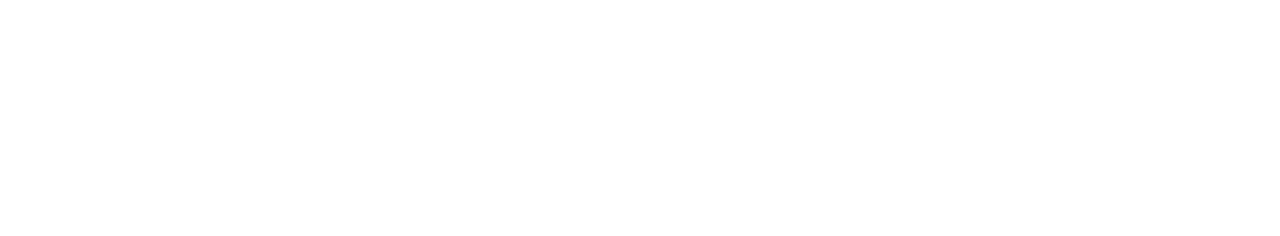
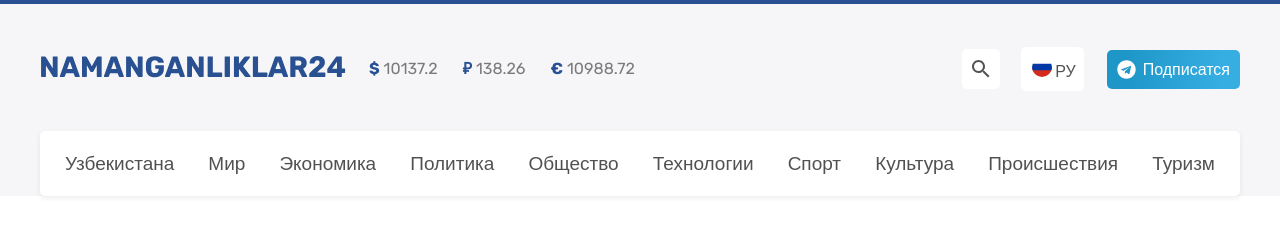
Before and after one commit to shakhbozbekusmonov/namanganliklar-24, a plain HTML site: page index.html in a window 1280 px wide. Drawn offline with Linux system fonts and the light colour scheme.

Commit message:
Header done

```diff
--- a/css/main.css
+++ b/css/main.css
@@ -86,3 +86,112 @@ ul{
 a{
     text-decoration: none;
 }
+
+/********************** HEADER STYLES START ************************/
+.site-header{
+    margin-bottom: 18px;
+    padding-top: 43px;
+    background-color: #F6F6F9;
+    border-top: 4px solid #295093;
+}
+
+.site-header__wrapper--start{
+    display: flex;
+    flex-wrap: wrap;
+    justify-content: space-between;
+    align-items: center;
+    margin-bottom: 40px;
+}
+
+.site-header__start{
+    display: flex;
+    align-items: center;
+}
+
+.site-header__logo{
+    margin-right: 23px;
+}
+
+.site-header__currency-list{
+    display: flex;
+}
+
+.site-header__currency-item{
+    margin-right: 25px;
+    color: #7A7A7A;
+}
+
+.site-header__currency--symbol{
+    font-weight: 700;
+    font-size: 16px;
+    line-height: 19px;
+    color: #285193;
+}
+
+.site-header__end{
+    display: flex;
+    align-items: center;
+}
+
+.site-header__search-box{
+    width: 38px;
+    height: 40px;
+    margin-right: 21px;
+    background-color: #fff;
+    background-image: url("../images/search-icon.svg");
+    background-repeat: no-repeat;
+    background-size: 18px;
+    background-position: center;
+    border-radius: 5px;
+}
+
+.site-header__languages-box{
+    margin-right: 23px;
+    padding: 10px 8px 10px 11px;
+    background-color: #fff;
+    border-radius: 5px;
+    font-weight: 500;
+    font-size: 16px;
+    line-height: 19px;
+    color: #535353;
+}
+
+.site-header__languages-img{
+    border-radius: 50%;
+}
+
+.site-header__subscribe{
+    display: flex;
+    align-items: center;
+    padding: 10px;
+    font-weight: 500;
+    font-size: 16px;
+    line-height: 19px;
+    color: #fff;
+    background-image: linear-gradient(90deg, #1E96C8 15.07%, #37AEE2 85.96%);
+    border-radius: 5px;
+}
+
+.site-header__subscribe-img{
+    margin-right: 7px;
+}
+
+.site-header__wrapper--end{
+    padding: 21px 25px;
+    background-color: #fff;
+    box-shadow: 0px 2px 5px rgba(159, 159, 159, 0.19);
+    border-radius: 5px;
+}
+
+.sitenav__list{
+    display: flex;
+    justify-content: space-between;
+}
+
+.sitenav__link{
+    font-weight: 500;
+    font-size: 19px;
+    line-height: 23px;
+    color: #515151;
+}
+/********************** HEADER STYLES END ************************/
--- a/index.html
+++ b/index.html
@@ -10,7 +10,89 @@
 </head>
 <body>
 
+    <!-- HEADER START -->
+    <header class="site-header">
+        <div class="container">
+            <div class="site-header__wrapper--start">
+                <div class="site-header__start">
+                    <a class="site-header__logo" href="./index.html">
+                        <img class="site-header__logo--img" src="./images/logo.svg"
+                        width="306" height="33" alt="Namanganliklar 24 logo">
+                    </a>
 
+                    <ul class="site-header__currency-list">
+                        <li class="site-header__currency-item">
+                            <span class="site-header__currency--symbol">&dollar;</span>
+                            10137.2
+                        </li>
+                        <li class="site-header__currency-item">
+                            <span class="site-header__currency--symbol">&#8381;</span>
+                            138.26
+                        </li>
+                        <li class="site-header__currency-item">
+                            <span class="site-header__currency--symbol">&euro;</span>
+                            10988.72
+                        </li>
+                    </ul>
+                </div>
+
+                <div class="site-header__end">
+                    <div class="site-header__search-box">
+
+                    </div>
+
+                    <div class="site-header__languages-box">
+                        <img class="site-header__languages-img" src="./images/russian-flag.svg" width="20" height="20" alt="Russian flag icon">
+                        РУ
+                    </div>
+
+                    <a class="site-header__subscribe" href="#" role="button">
+                        <img class="site-header__subscribe-img" src="./images/telegram-icon.svg" width="19" height="19" alt="Telegram icon">
+
+                        Подписатся
+                    </a>
+                </div>
+            </div>
+
+            <div class="site-header__wrapper--end">
+                <nav class="sitenav">
+                    <ul class="sitenav__list">
+                        <li class="sitenav__item">
+                            <a class="sitenav__link" href="#">Узбекистана</a>
+                        </li>
+                        <li class="sitenav__item">
+                            <a class="sitenav__link" href="#">Мир</a>
+                        </li>
+                        <li class="sitenav__item">
+                            <a class="sitenav__link" href="#">Экономика</a>
+                        </li>
+                        <li class="sitenav__item">
+                            <a class="sitenav__link" href="#">Политика</a>
+                        </li>
+                        <li class="sitenav__item">
+                            <a class="sitenav__link" href="#">Общество</a>
+                        </li>
+                        <li class="sitenav__item">
+                            <a class="sitenav__link" href="#">Технологии</a>
+                        </li>
+                        <li class="sitenav__item">
+                            <a class="sitenav__link" href="#">Спорт</a>
+                        </li>
+                        <li class="sitenav__item">
+                            <a class="sitenav__link" href="#">Культура</a>
+                        </li>
+                        <li class="sitenav__item">
+                            <a class="sitenav__link" href="#">Происшествия</a>
+                        </li>
+                        <li class="sitenav__item">
+                            <a class="sitenav__link" href="#">Туризм</a>
+                        </li>
+                    </ul>
+                </nav>
+            </div>
+        </div>
+    </header>
+    <!-- HEADER END -->
 
 </body>
 </html>
```
Also changed, not shown: images/russian-flag.svg (added), images/search-icon.svg (added), images/telegram-icon.svg (added).
